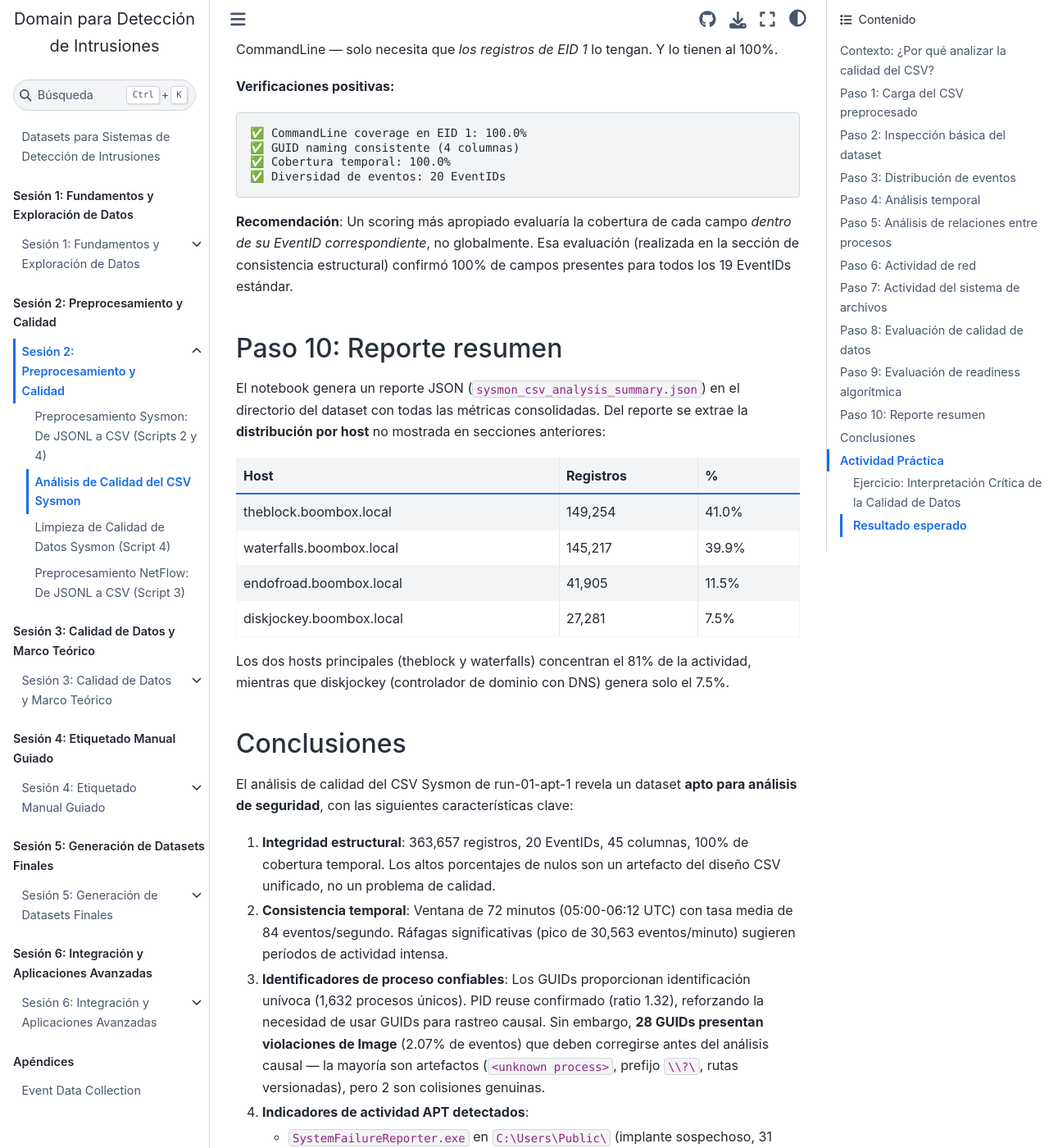
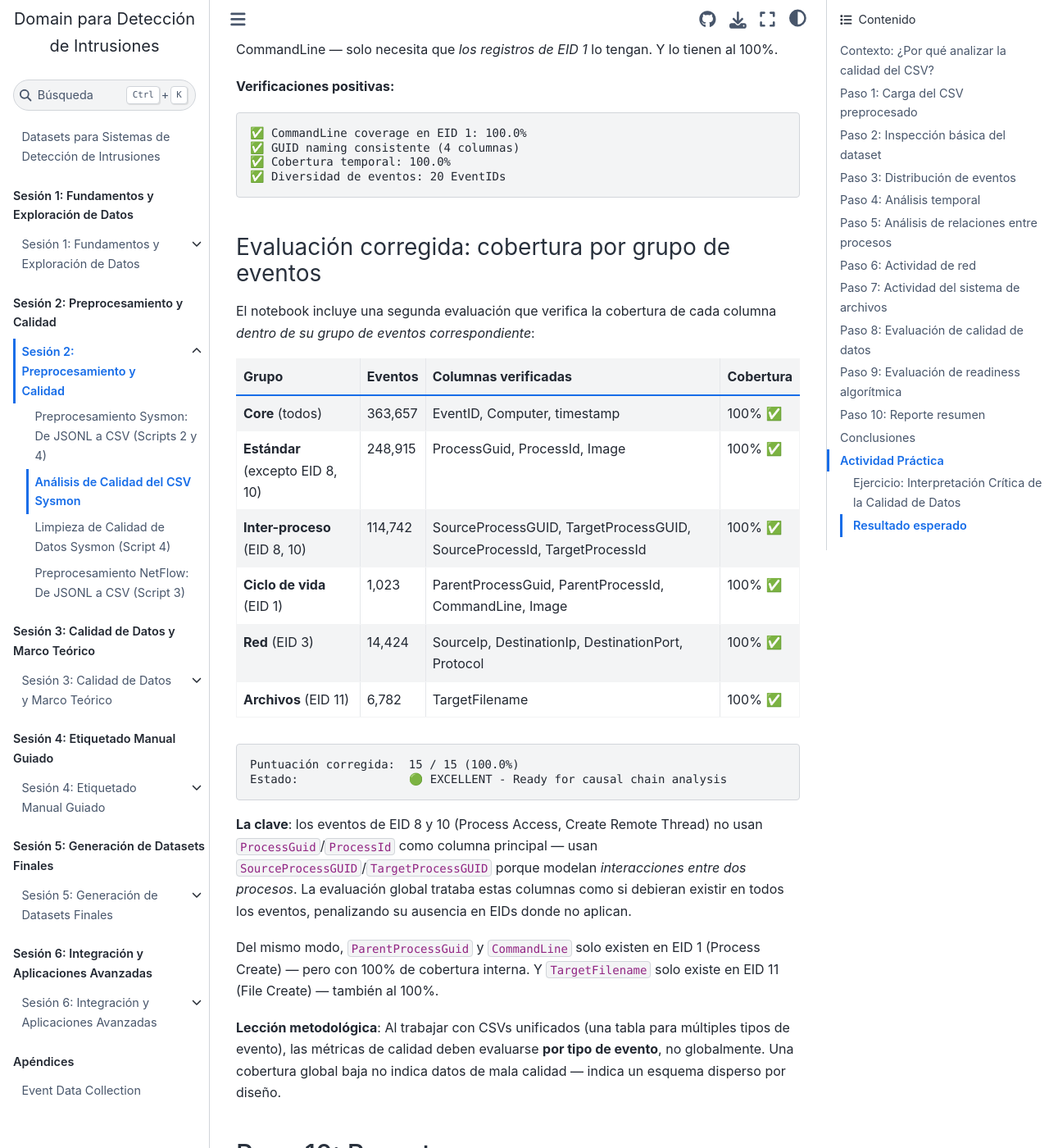
Before and after one commit to ollerenac/curso2026, a Jupyter Book: the page built from sesion-2/2-analisis-calidad-csv.md, in a window 1280 px wide and 1400 px high, scrolled down 24818 px. Shown: the whole window at 82% size. Built offline with Jupyter Book 1.0.4 settings and Sphinx 7.4.7 and the Sphinx Book theme 1.1.4, drawn with Linux system fonts in a browser that asks for light colours; some of the changed text lies outside the part shown.

Commit message:
Add per-EventID readiness evaluation with corrected 100% score to Paso 9
Co-Authored-By: Claude Opus 4.6 <noreply@anthropic.com>

````diff
--- a/sesion-2/2-analisis-calidad-csv.md
+++ b/sesion-2/2-analisis-calidad-csv.md
@@ -668,7 +668,29 @@ El algoritmo de cadenas causales no necesita que *todos* los registros tengan Co
 ✅ Diversidad de eventos: 20 EventIDs
 ```
 
-**Recomendación**: Un scoring más apropiado evaluaría la cobertura de cada campo *dentro de su EventID correspondiente*, no globalmente. Esa evaluación (realizada en la sección de consistencia estructural) confirmó 100% de campos presentes para todos los 19 EventIDs estándar.
+### Evaluación corregida: cobertura por grupo de eventos
+
+El notebook incluye una segunda evaluación que verifica la cobertura de cada columna *dentro de su grupo de eventos correspondiente*:
+
+| Grupo | Eventos | Columnas verificadas | Cobertura |
+|-------|---------|---------------------|-----------|
+| **Core** (todos) | 363,657 | EventID, Computer, timestamp | 100% ✅ |
+| **Estándar** (excepto EID 8, 10) | 248,915 | ProcessGuid, ProcessId, Image | 100% ✅ |
+| **Inter-proceso** (EID 8, 10) | 114,742 | SourceProcessGUID, TargetProcessGUID, SourceProcessId, TargetProcessId | 100% ✅ |
+| **Ciclo de vida** (EID 1) | 1,023 | ParentProcessGuid, ParentProcessId, CommandLine, Image | 100% ✅ |
+| **Red** (EID 3) | 14,424 | SourceIp, DestinationIp, DestinationPort, Protocol | 100% ✅ |
+| **Archivos** (EID 11) | 6,782 | TargetFilename | 100% ✅ |
+
+```
+Puntuación corregida:  15 / 15 (100.0%)
+Estado:                🟢 EXCELLENT - Ready for causal chain analysis
+```
+
+**La clave**: los eventos de EID 8 y 10 (Process Access, Create Remote Thread) no usan `ProcessGuid`/`ProcessId` como columna principal — usan `SourceProcessGUID`/`TargetProcessGUID` porque modelan *interacciones entre dos procesos*. La evaluación global trataba estas columnas como si debieran existir en todos los eventos, penalizando su ausencia en EIDs donde no aplican.
+
+Del mismo modo, `ParentProcessGuid` y `CommandLine` solo existen en EID 1 (Process Create) — pero con 100% de cobertura interna. Y `TargetFilename` solo existe en EID 11 (File Create) — también al 100%.
+
+**Lección metodológica**: Al trabajar con CSVs unificados (una tabla para múltiples tipos de evento), las métricas de calidad deben evaluarse **por tipo de evento**, no globalmente. Una cobertura global baja no indica datos de mala calidad — indica un esquema disperso por diseño.
 
 ## Paso 10: Reporte resumen
 
@@ -699,10 +721,10 @@ El análisis de calidad del CSV Sysmon de run-01-apt-1 revela un dataset **apto
    - PowerShell ExecutionPolicy Bypass, comandos de descarga
    - 44.5% de tráfico hacia IPs públicas
 
-5. **Readiness para algoritmos causales**: La puntuación global de 32.1% es engañosa — la cobertura *por EventID* es del 100% para todos los campos. El dataset está listo para análisis causal siempre que el algoritmo consulte los campos correctos para cada tipo de evento.
+5. **Readiness para algoritmos causales**: La puntuación global de 32.1% (POOR) es un artefacto de evaluar cobertura globalmente en un CSV unificado. La evaluación corregida, que verifica cada columna *dentro de su grupo de eventos* (estándar, inter-proceso EID 8/10, ciclo de vida EID 1, red, archivos), obtiene **15/15 (100%) — EXCELLENT**. El dataset está completamente listo para análisis causal.
 
 **Puntos clave:**
-- El dataset es **apto para análisis causal** tras resolver las 28 violaciones de Image detectadas en el Paso 8d — la cobertura *por EventID* es del 100% para todos los campos relevantes.
+- El dataset es **apto para análisis causal** tras resolver las 28 violaciones de Image detectadas en el Paso 8d — la evaluación por grupo de eventos (Paso 9) confirma cobertura del 100% en las 15 columnas críticas.
 - Los indicadores de APT detectados (SystemFailureReporter.exe, puerto 444, PowerShell Bypass) confirman que la simulación generó artefactos realistas de ataque.
 - Las violaciones de ProcessGuid→Image (artefactos `<unknown process>`, prefijo `\\?\`, rutas versionadas, colisiones genuinas) deben corregirse antes del análisis causal — el Script 4 del pipeline automatiza esta corrección.
 - La combinación de GUIDs confiables + cobertura temporal completa + diversidad de EventIDs proporciona los tres pilares necesarios para el análisis de cadenas causales.
````
